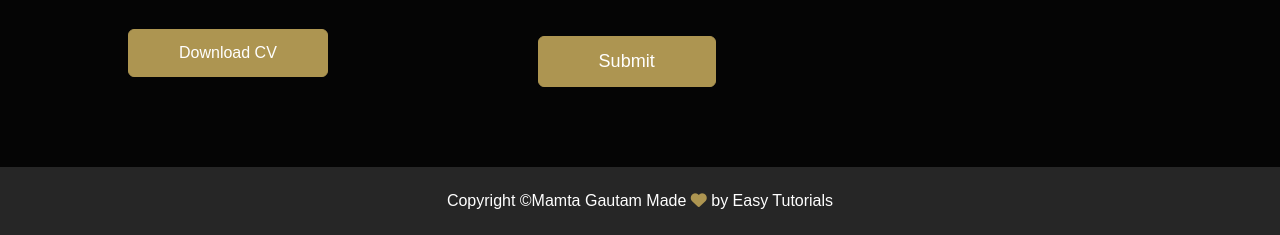
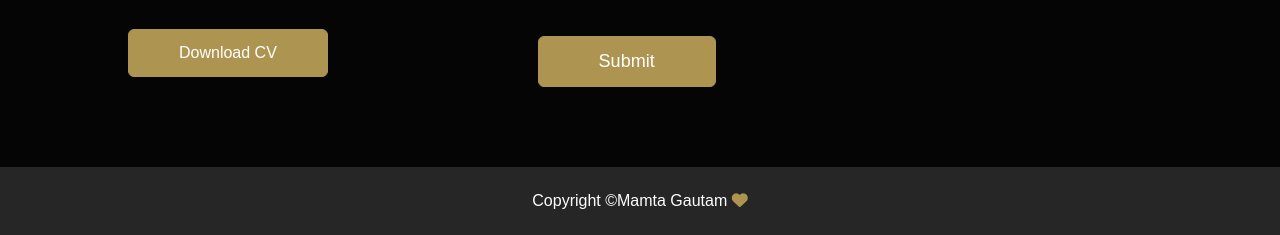
Before and after one commit to MamtaGautamSangh01/Portfolio, a plain HTML site: page index.html in a window 1280 px wide. Shown: the part 2873-3108 px from the top of the page. Drawn offline with nearby package versions, Linux system fonts and the light colour scheme.

Commit message:
Update index.html

```diff
--- a/index.html
+++ b/index.html
@@ -185,7 +185,7 @@
         </div>
     </div>
     <div class="copyright">
-        <p>Copyright &copy;Mamta Gautam Made <i class="fa-solid fa-heart"></i> by Easy Tutorials</p>
+        <p>Copyright &copy;Mamta Gautam <i class="fa-solid fa-heart"></i></p>
     </div>
   </div>
 
```
